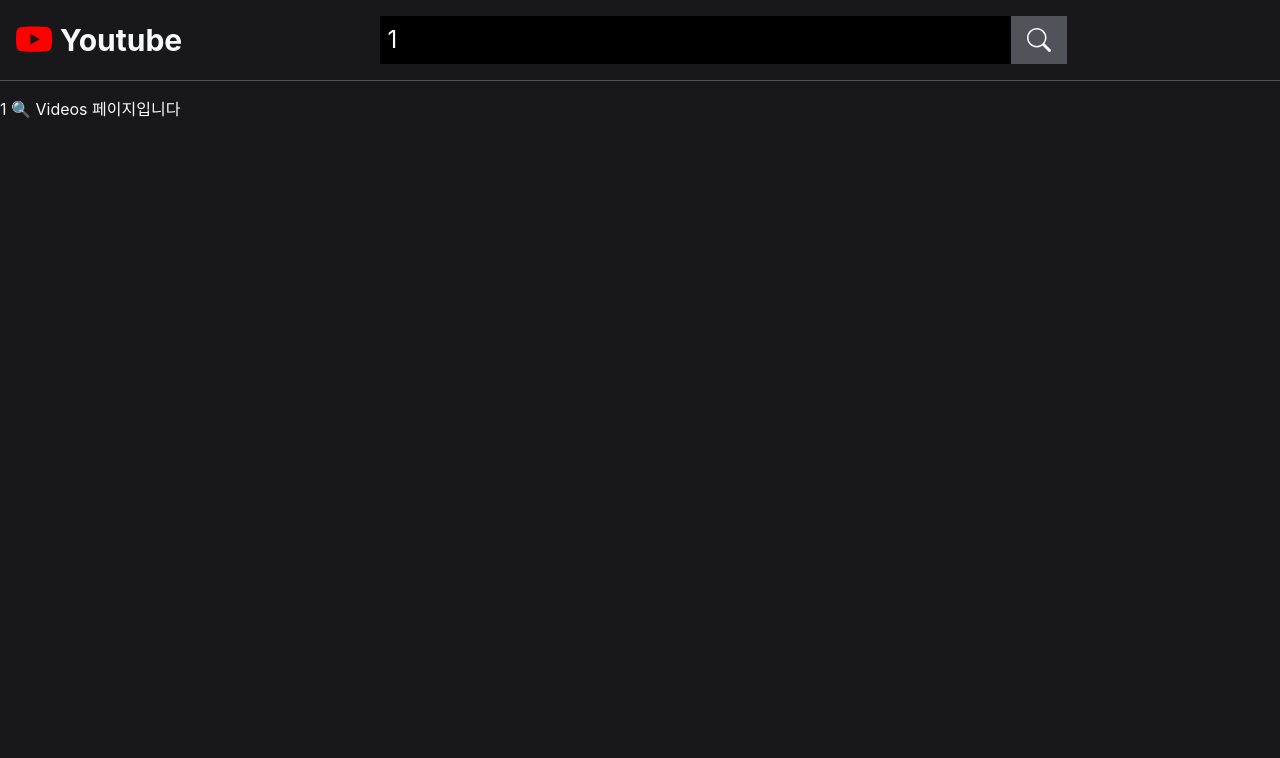
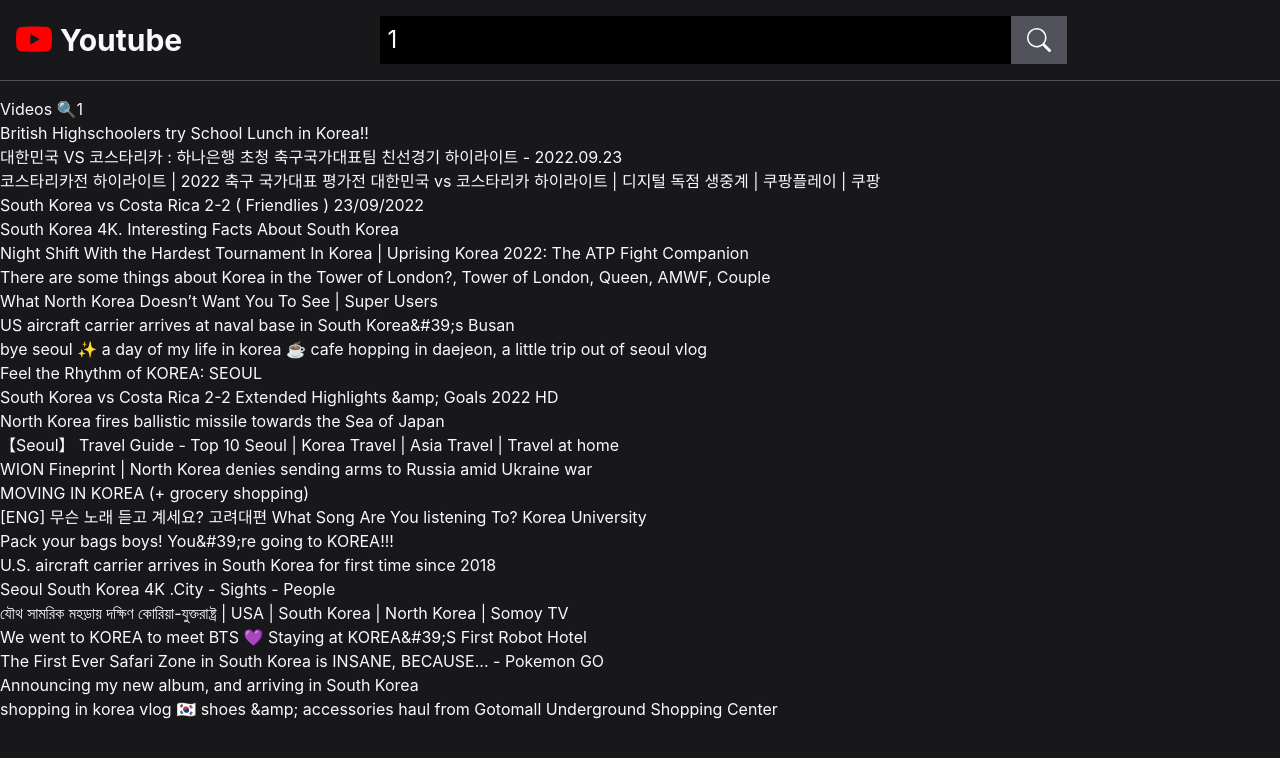
Before and after one commit to goodafteryoon/youtube, a React (Vite) app: page /videos/1 in a window 1280 px wide. Shown: the top 758 px of the page. Built offline with nearby package versions, Linux system fonts and the light colour scheme.

Commit message:
feat : 검색 결과 mock 데이터 연결

```diff
--- a/package.json
+++ b/package.json
@@ -14,6 +14,7 @@
     "react": "^18.2.0",
     "react-dom": "^18.2.0",
     "react-icons": "^4.12.0",
+    "react-query": "^3.39.3",
     "react-router-dom": "^6.20.1"
   },
   "devDependencies": {
--- a/src/App.tsx
+++ b/src/App.tsx
@@ -1,11 +1,15 @@
 import { Outlet } from 'react-router-dom';
 import Header from './components/Header';
+import { QueryClientProvider, QueryClient } from 'react-query';
 
+const queryClient = new QueryClient();
 function App() {
   return (
     <>
       <Header />
-      <Outlet />
+      <QueryClientProvider client={queryClient}>
+        <Outlet />
+      </QueryClientProvider>
     </>
   );
 }
--- /dev/null
+++ b/src/components/VideoCard.tsx
@@ -0,0 +1,11 @@
+import { Item } from '../models/video/popular';
+
+interface VideoCardProps {
+  video: Item;
+}
+
+const VideoCard = ({ video }: VideoCardProps) => {
+  return <p>{video.snippet.title}</p>;
+};
+
+export default VideoCard;
--- /dev/null
+++ b/src/models/video/popular.ts
@@ -0,0 +1,77 @@
+export interface Popular {
+  kind: string;
+  etag: string;
+  items: Item[];
+  nextPageToken: string;
+  pageInfo: PageInfo;
+}
+
+export interface Item {
+  kind: string;
+  etag: string;
+  id: string;
+  snippet: Snippet;
+}
+
+export interface Snippet {
+  publishedAt: string;
+  channelId: string;
+  title: string;
+  description: string;
+  thumbnails: Thumbnails;
+  channelTitle: string;
+  categoryId: string;
+  liveBroadcastContent: string;
+  localized: Localized;
+  defaultAudioLanguage?: string;
+  tags?: string[];
+  defaultLanguage?: string;
+}
+
+export interface Thumbnails {
+  default: Default;
+  medium: Medium;
+  high: High;
+  standard?: Standard;
+  maxres?: Maxres;
+}
+
+export interface Default {
+  url: string;
+  width: number;
+  height: number;
+}
+
+export interface Medium {
+  url: string;
+  width: number;
+  height: number;
+}
+
+export interface High {
+  url: string;
+  width: number;
+  height: number;
+}
+
+export interface Standard {
+  url: string;
+  width: number;
+  height: number;
+}
+
+export interface Maxres {
+  url: string;
+  width: number;
+  height: number;
+}
+
+export interface Localized {
+  title: string;
+  description: string;
+}
+
+export interface PageInfo {
+  totalResults: number;
+  resultsPerPage: number;
+}
--- a/src/pages/Videos.tsx
+++ b/src/pages/Videos.tsx
@@ -1,9 +1,38 @@
 import { useParams } from 'react-router-dom';
+import { useQuery } from 'react-query';
+import { Item } from '../models/video/popular';
+import VideoCard from '../components/VideoCard';
 
 const Videos = () => {
   const { keyword } = useParams();
 
-  return <div>{keyword ? `${keyword} 🔍` : 'All of'} Videos 페이지입니다</div>;
+  const {
+    isLoading,
+    error,
+    data: videos,
+  } = useQuery<Item[]>(['videos', keyword], async () => {
+    return fetch(`/videos/${keyword ? 'search' : 'popular'}.json`)
+      .then((res) => res.json())
+      .then((data) => data.items);
+  });
+
+  console.log(videos);
+  console.log(Array.isArray(videos));
+
+  return (
+    <>
+      <div>Videos {keyword ? `🔍${keyword}` : '🔥'}</div>
+      {isLoading && <p>Loading...</p>}
+      {error && <p>Something is wrong...😭</p>}
+      {videos && (
+        <ul>
+          {videos.map((video) => (
+            <VideoCard key={video.id} video={video} />
+          ))}
+        </ul>
+      )}
+    </>
+  );
 };
 
 export default Videos;
```
Also changed, not shown: src/models/video/search.ts (added, +60 -0 lines), 1 other file (tests, documents, lock files or other folders).
